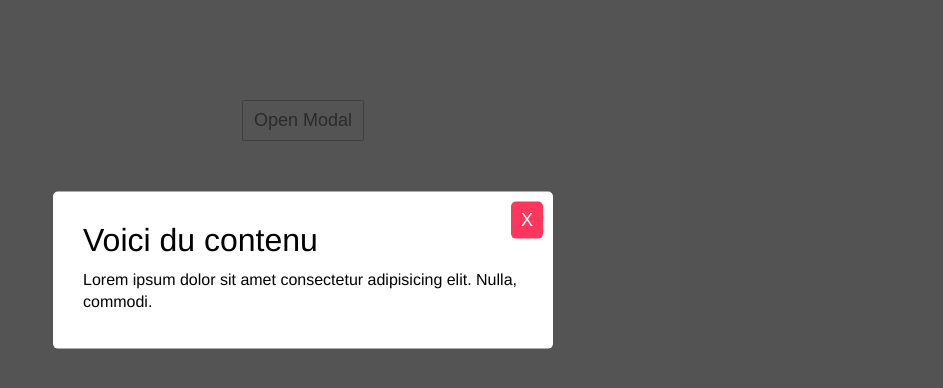
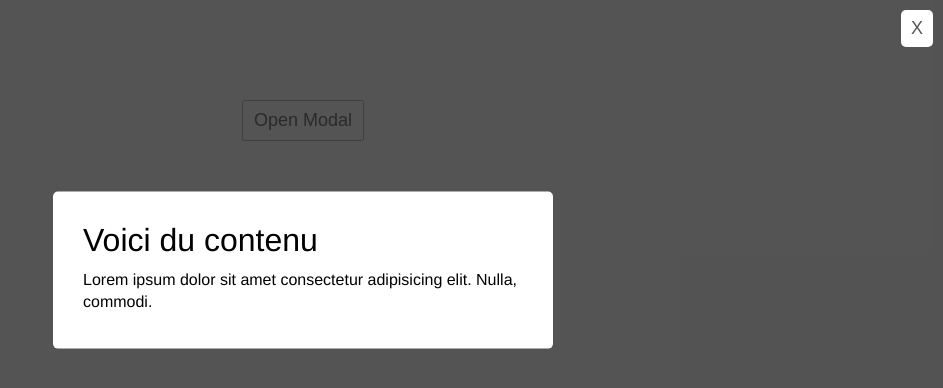
Before and after one commit to miss-ndeya/ModalJavaScript, a plain HTML site: page index.html in a window 1280 px wide. Both pictures are taken after a click on the button "Open Modal". Shown: the whole page, without its empty margins (337-1280 px from the left). Drawn offline with Linux system fonts and the light colour scheme.

Commit message:
chagement couleur button

```diff
--- a/index.html
+++ b/index.html
@@ -10,8 +10,9 @@
 
     <div class="modal-container">
         <div class="overlay modal-trigger"></div>
+        <button class="close-modal modal-trigger">X</button>
         <div class="modal">
-            <button class="close-modal modal-trigger">X</button>
+
             <h1>Voici du contenu</h1>
             <p>Lorem ipsum dolor sit amet consectetur adipisicing elit. Nulla, commodi.</p>
         </div>
--- a/style.css
+++ b/style.css
@@ -67,8 +67,8 @@ body{
     top: 10px;
     right: 10px;
     cursor: pointer;
-    background-color: #ff365e;
-    color: #fff;
+    background-color: #fff;
+    color:#333333d3;;
 }
 .modal h1{
     margin-bottom: 10px;
```
